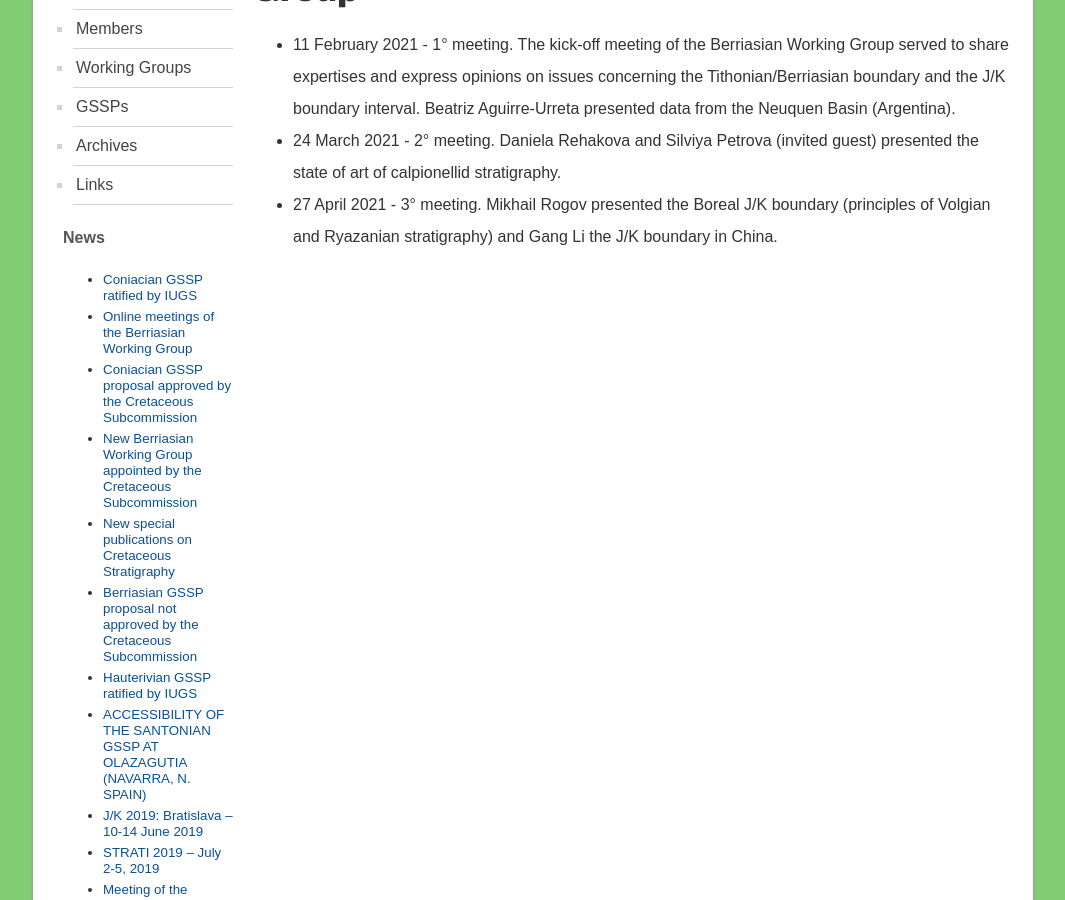
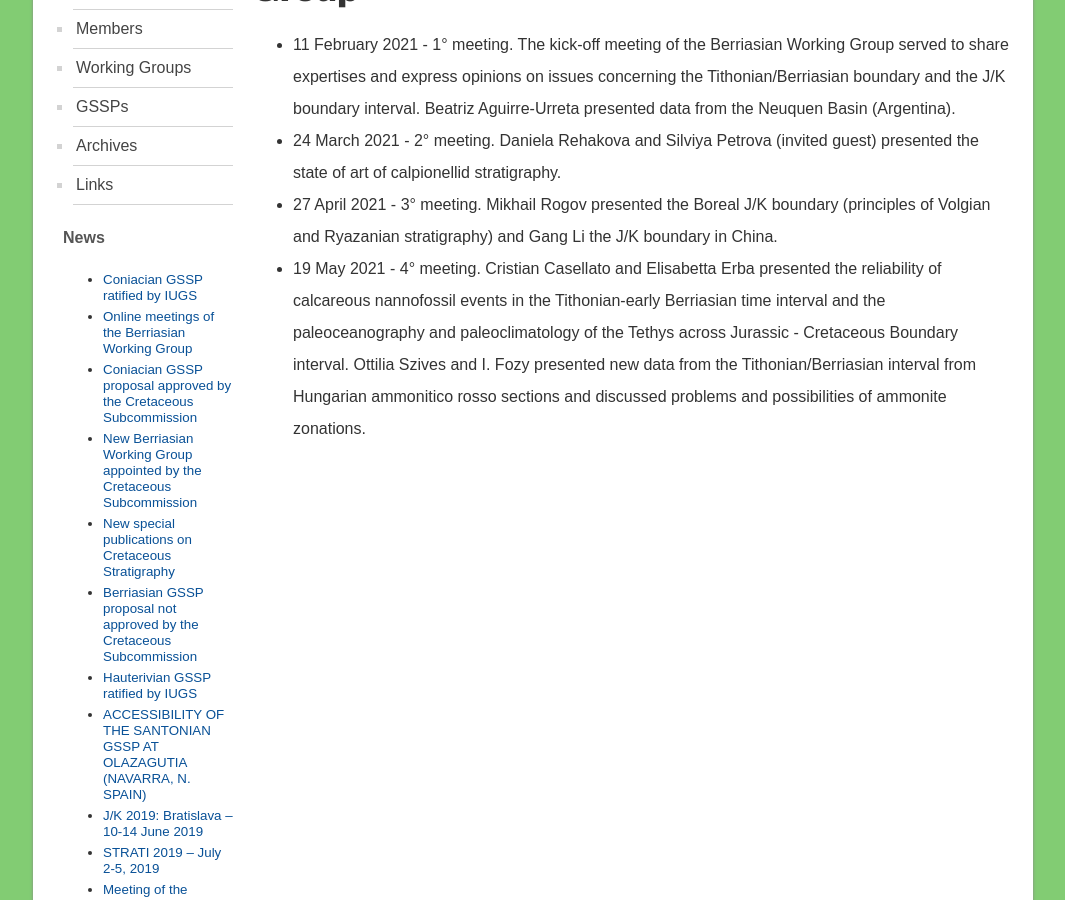
Before and after one commit to i-c-stratigraphy/subcommission-cretaceous, a Jekyll site: the page built from pages/news/berriasian-wg-meetings.md, in a window 1280 px wide and 900 px high, scrolled down 488 px. Shown: the whole window, without its empty margins (107-1172 px from the left). Built offline with Jekyll 4.4.1, drawn with Linux system fonts in a browser that asks for light colours.

Commit message:
Update berriasian-wg-meetings.md

```diff
--- a/pages/news/berriasian-wg-meetings.md
+++ b/pages/news/berriasian-wg-meetings.md
@@ -8,3 +8,4 @@ permalink:  /news/berriasian-wg-meetings
 * 11 February 2021 - 1° meeting. The kick-off meeting of the Berriasian Working Group served to share expertises and express opinions on issues concerning the Tithonian/Berriasian boundary and the J/K boundary interval. Beatriz Aguirre-Urreta presented data from the Neuquen Basin (Argentina).
 * 24 March 2021 - 2° meeting. Daniela Rehakova and Silviya Petrova (invited guest) presented the state of art of calpionellid stratigraphy.
 * 27 April 2021 - 3° meeting. Mikhail Rogov presented the Boreal J/K boundary (principles of Volgian and Ryazanian stratigraphy) and Gang Li the J/K boundary in China.
+* 19 May 2021 - 4° meeting. Cristian Casellato and Elisabetta Erba presented the reliability of calcareous nannofossil events in the Tithonian-early Berriasian time interval and  the paleoceanography and paleoclimatology of the Tethys across Jurassic - Cretaceous Boundary interval. Ottilia Szives and I. Fozy presented new data from the Tithonian/Berriasian interval from Hungarian ammonitico rosso sections and discussed problems and possibilities of ammonite zonations.
```
